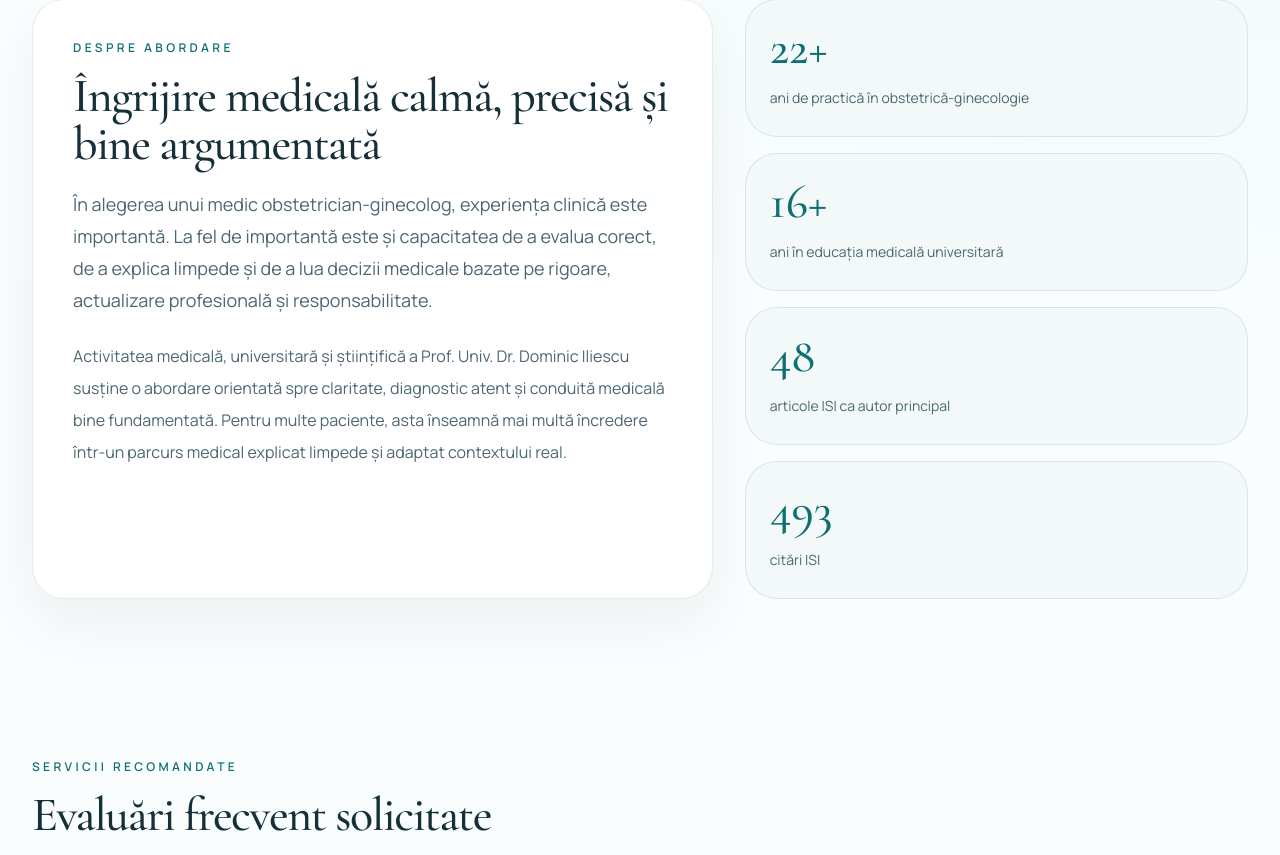
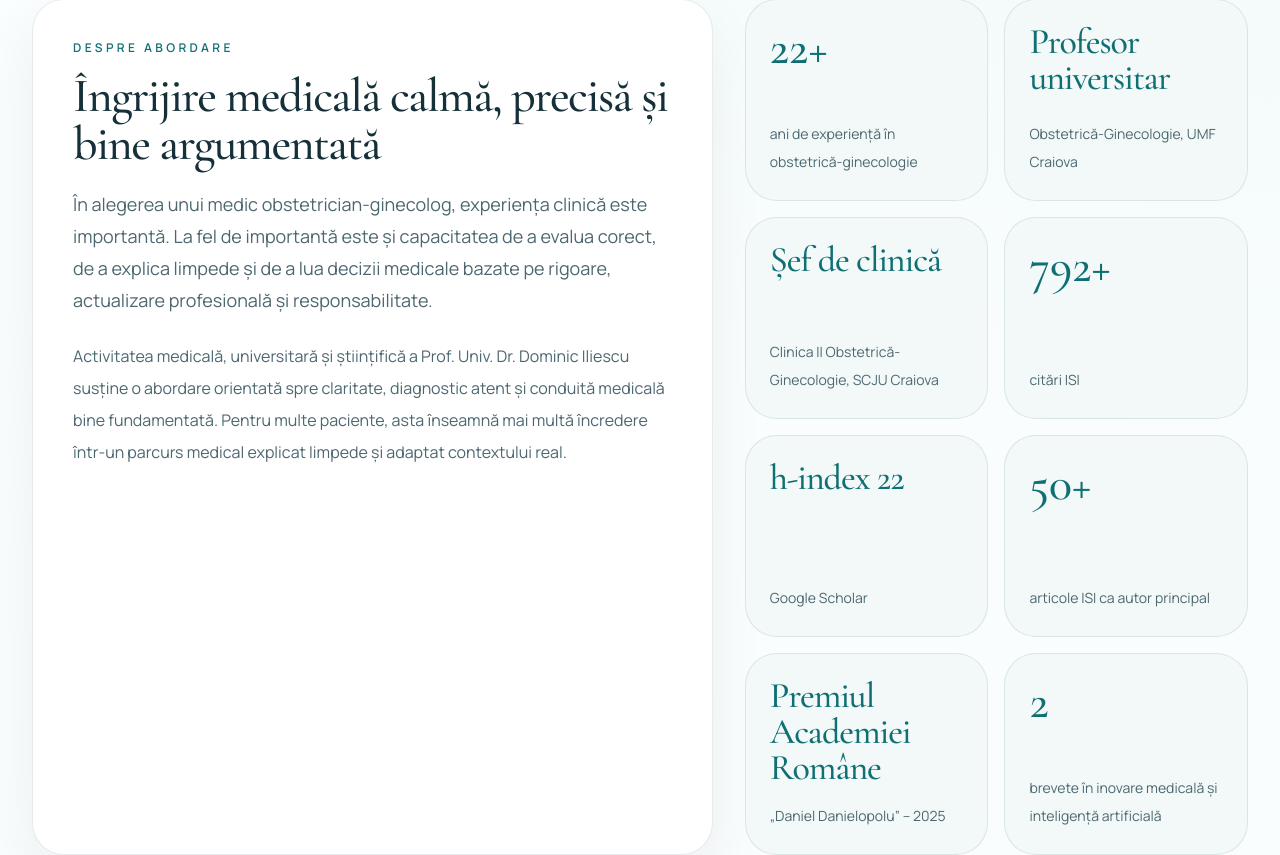
Before and after one commit to SynNabres/IliescuDominic, a Next.js app: page / in a window 1280 px wide. Shown: the part 934-1789 px from the top of the page. Built offline with nearby package versions, Linux system fonts and the light colour scheme; no server answers.

Commit message:
Refine homepage authority stats layout and content

```diff
--- a/src/app/page.tsx
+++ b/src/app/page.tsx
@@ -5,7 +5,6 @@ import { Hero } from "@/components/hero";
 import { SectionHeading } from "@/components/section-heading";
 import { StructuredData } from "@/components/structured-data";
 import {
-  academicStats,
   authorityHighlights,
   bookingUrl,
   faqItems,
@@ -15,6 +14,12 @@ import {
   formatPrice,
 } from "@/lib/content/site-content";
 import { breadcrumbSchema, createPageMetadata, faqSchema } from "@/lib/seo";
+
+type AboutApproachStat = {
+  value: string;
+  label: string;
+  compact?: boolean;
+};
 
 export const metadata = createPageMetadata({
   title: "Acasă",
@@ -29,6 +34,45 @@ export const metadata = createPageMetadata({
     "morfologie fetală Craiova",
   ],
 });
+
+const aboutApproachStats: AboutApproachStat[] = [
+  {
+    value: "22+",
+    label: "ani de experiență în obstetrică-ginecologie",
+  },
+  {
+    value: "Profesor universitar",
+    label: "Obstetrică-Ginecologie, UMF Craiova",
+    compact: true,
+  },
+  {
+    value: "Șef de clinică",
+    label: "Clinica II Obstetrică-Ginecologie, SCJU Craiova",
+    compact: true,
+  },
+  {
+    value: "792+",
+    label: "citări ISI",
+  },
+  {
+    value: "h-index 22",
+    label: "Google Scholar",
+    compact: true,
+  },
+  {
+    value: "50+",
+    label: "articole ISI ca autor principal",
+  },
+  {
+    value: "Premiul Academiei Române",
+    label: "„Daniel Danielopolu” – 2025",
+    compact: true,
+  },
+  {
+    value: "2",
+    label: "brevete în inovare medicală și inteligență artificială",
+  },
+];
 
 export default function HomePage() {
   return (
@@ -50,14 +94,21 @@ export default function HomePage() {
             </p>
           </div>
 
-          <div className="grid gap-4">
-            {academicStats.map((stat) => (
+          <div className="grid auto-rows-fr gap-4 lg:grid-cols-2">
+            {aboutApproachStats.map((stat) => (
               <div
                 key={stat.label}
-                className="rounded-[2rem] border border-[var(--color-border)] bg-[var(--color-surface)] p-6"
+                className="flex h-full min-h-[10.5rem] flex-col justify-between rounded-[2rem] border border-[var(--color-border)] bg-[var(--color-surface)] p-6"
               >
-                <p className="font-display text-5xl leading-none text-[var(--color-accent-strong)]">{stat.value}</p>
-                <p className="mt-3 text-sm leading-7 text-[var(--color-muted)]">{stat.label}</p>
+                <p
+                  className={[
+                    "font-display leading-none text-[var(--color-accent-strong)]",
+                    stat.compact ? "text-[2rem] tracking-[-0.03em] sm:text-[2.25rem]" : "text-5xl",
+                  ].join(" ")}
+                >
+                  {stat.value}
+                </p>
+                <p className="mt-4 text-sm leading-7 text-[var(--color-muted)]">{stat.label}</p>
               </div>
             ))}
           </div>
```
